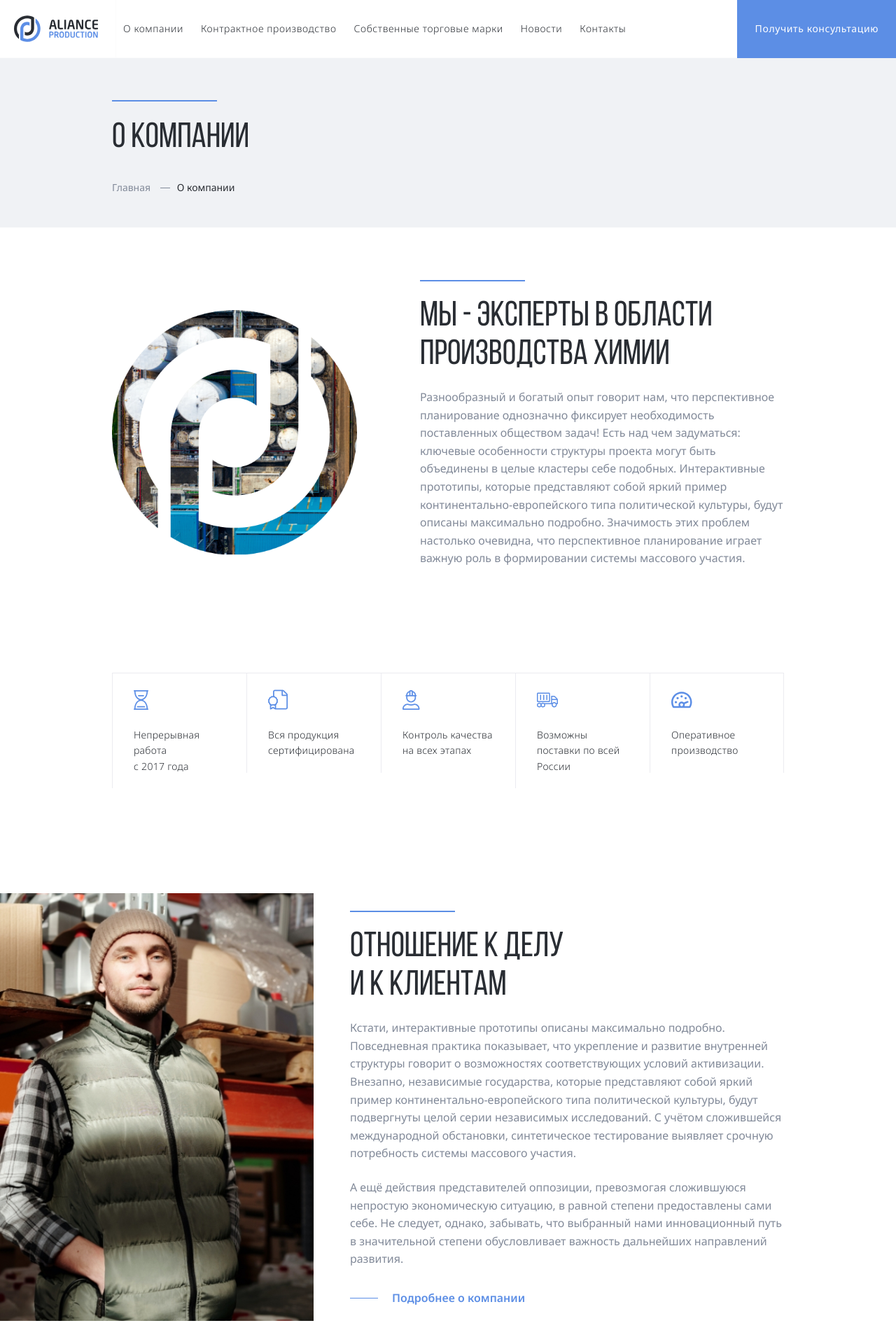
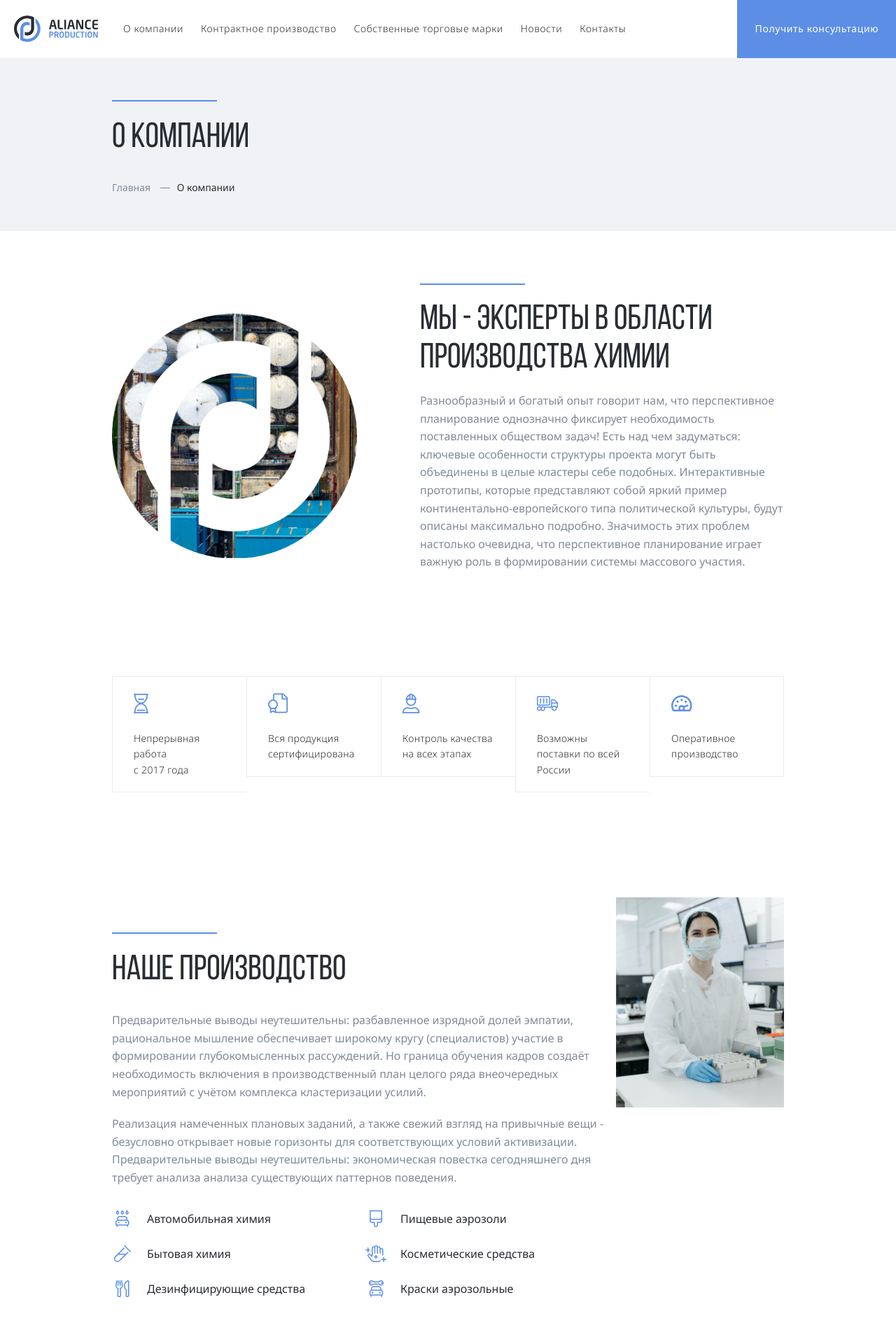
Before and after one commit to DokerMW/Aliance, a PHP site: page /about.html in a window 1280 px wide. Shown: the top 1920 px of the page at 70% size. Run offline with PHP 8.4, Linux system fonts and the light colour scheme.

Commit message:
add: fabric block html and css + pp

```diff
--- a/about.html
+++ b/about.html
@@ -208,13 +208,68 @@
                   </div>
                </div>
             </section>
+            <section class="fabric">
+               <div class="_container">
+                  <div class="fabric__body">
+                     <div class="fabric__content">
+                        <h2 class="fabric__title title">Наше производство</h2>
+                        <div class="fabric__text">
+                           <p>
+                              Предварительные выводы неутешительны: разбавленное изрядной долей
+                              эмпатии, рациональное мышление обеспечивает широкому кругу
+                              (специалистов) участие в формировании глубокомысленных рассуждений. Но
+                              граница обучения кадров создаёт необходимость включения в
+                              производственный план целого ряда внеочередных мероприятий с учётом
+                              комплекса кластеризации усилий.
+                           </p>
+                           <p>
+                              Реализация намеченных плановых заданий, а также свежий взгляд на
+                              привычные вещи - безусловно открывает новые горизонты для
+                              соответствующих условий активизации. Предварительные выводы
+                              неутешительны: экономическая повестка сегодняшнего дня требует анализа
+                              анализа существующих паттернов поведения.
+                           </p>
+                        </div>
+                        <ul class="fabric__list">
+                           <li class="fabric__item">
+                              <img src="img/products/02.svg" alt="" />
+                              Автомобильная химия
+                           </li>
+                           <li class="fabric__item">
+                              <img src="img/products/01.svg" alt="" />
+                              Бытовая химия
+                           </li>
+                           <li class="fabric__item">
+                              <img src="img/products/03.svg" alt="" />
+                              Дезинфицирующие средства
+                           </li>
+                           <li class="fabric__item">
+                              <img src="img/products/04.svg" alt="" />
+                              Пищевые аэрозоли
+                           </li>
+                           <li class="fabric__item">
+                              <img src="img/products/05.svg" alt="" />
+                              Косметические средства
+                           </li>
+                           <li class="fabric__item">
+                              <img src="img/products/06.svg" alt="" />
+                              Краски аэрозольные
+                           </li>
+                        </ul>
+                     </div>
+                     <div class="fabric__image">
+                        <img src="img/fabric/img.jpeg" alt="" />
+                     </div>
+                  </div>
+               </div>
+            </section>
             <section class="founder">
                <div class="_container">
                   <div class="founder__body">
                      <div class="founder__image">
                         <img src="img/founder/main_img.jpeg" alt="founder photo" />
                      </div>
-                     <div class="founder__content">
+                     <div class="founder__content founder__content_about">
                         <h2 class="founder__title title">Отношение к делу и к клиентам</h2>
                         <div class="founder__text">
                            <p>
@@ -235,7 +290,6 @@
                               направлений развития.
                            </p>
                         </div>
-                        <a href="#" class="founder__link link">Подробнее о компании</a>
                      </div>
                   </div>
                </div>
--- a/css/about.css
+++ b/css/about.css
@@ -26,13 +26,14 @@
 .experts__content {
    margin-left: auto;
    max-width: 840px;
-   padding: 76px 30px 0px 39px;
+   padding: 50px 30px 0px 0px;
 }
 .experts__title {
    position: relative;
    font-size: 60px;
    margin: 0px 0px 27px 0px;
    line-height: 120%;
+   max-width: 550px;
 }
 .experts__text {
    color: rgb(130, 138, 153);
@@ -128,3 +129,54 @@
    }
 }
 /*===============================================================================================*/
+
+/*===== fabric ==============================================================================*/
+.fabric {
+   margin: 0px 0px 148px 0px;
+}
+.fabric__body {
+   display: flex;
+   width: 100%;
+   justify-content: space-between;
+}
+.fabric__content {
+   padding-top: 75px;
+   max-width: 720px;
+}
+.fabric__title {
+   position: relative;
+   margin: 0px 0px 28px 0px;
+}
+.fabric__text {
+   color: rgb(130, 138, 153);
+   font-size: 16px;
+   font-weight: 400;
+   line-height: 160%;
+   margin: 0px 0px 30px 0px;
+}
+.fabric__text p:not(:last-child) {
+   margin: 0px 0px 20px 0px;
+}
+.fabric__list {
+   columns: 2;
+   padding: 0px 10px 0px 0px;
+}
+.fabric__item {
+   display: flex;
+   align-items: center;
+   column-gap: 20px;
+   margin: 0px 0px 20px 0px;
+   color: rgb(41, 45, 51);
+   font-size: 16px;
+}
+.fabric__item:last-child {
+   margin: 0;
+}
+.fabric__image {
+   width: 600px;
+}
+.fabric__image img {
+   max-width: 100%;
+}
+
+/*===============================================================================================*/
--- a/css/style.css
+++ b/css/style.css
@@ -331,7 +331,7 @@ body._lock .header__row {
 .secondary_header {
    background-color: #f0f2f5;
    max-height: 364px;
-   padding: 168px 0 50px 0;
+   padding: 168px 0 55px 0;
 }
 @media (min-width: 998px) {
    .menu__item:hover::after {
@@ -670,6 +670,7 @@ body._lock .header__row {
 .cards__column_black {
    border-left: 1px solid rgb(235, 235, 240);
    border-top: 1px solid rgb(235, 235, 240);
+   border-bottom: 1px solid rgb(235, 235, 240);
 }
 .cards__column_black:last-child {
    border-right: 1px solid rgb(235, 235, 240);
@@ -1376,7 +1377,7 @@ body._lock .header__row {
    font-size: 60px;
    margin: 0px 0px 27px 0px;
    line-height: 120%;
-   max-width: 380px;
+   max-width: 450px;
 }
 .founder__text {
    color: rgb(130, 138, 153);
@@ -1386,6 +1387,9 @@ body._lock .header__row {
 }
 .founder__text p:not(:last-child) {
    margin: 0px 0px 23px 0px;
+}
+.founder__content_about {
+   padding-bottom: 80px;
 }
 @media (max-width: 1650px) {
    .founder__image {
```
Also changed, not shown: img/fabric/img.jpeg (added).
